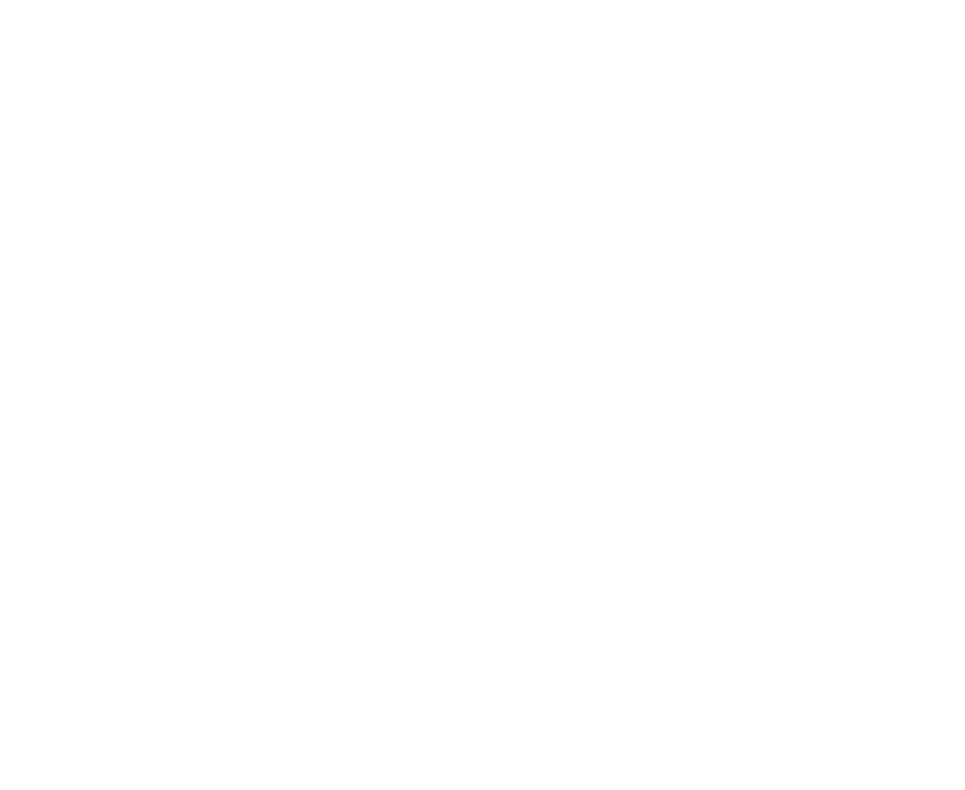
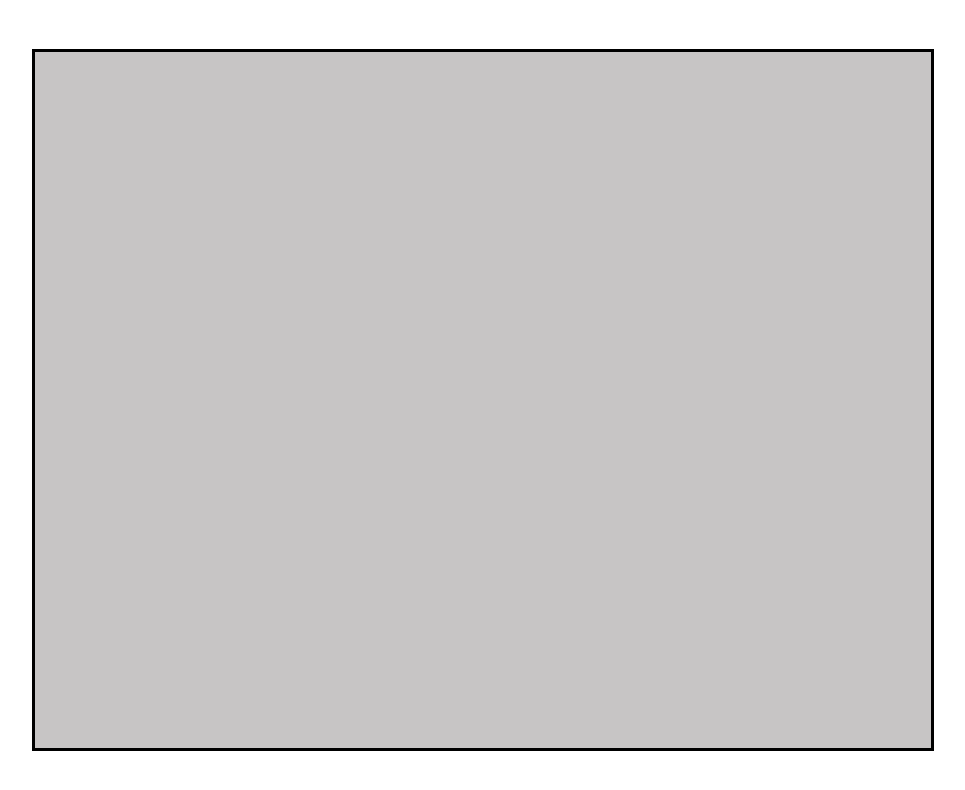
Before and after one commit to 1709emil/EksamensProjekt-EJ, a plain HTML site: page Index.html in a window 1280 px wide. Shown: the whole page, without its empty margins (157-1122 px from the left). Drawn offline with Linux system fonts and the light colour scheme.

Commit message:
more files plus canvas and gameloop

```diff
--- a/Index.html
+++ b/Index.html
@@ -5,9 +5,11 @@
     <meta http-equiv="X-UA-Compatible" content="IE=edge">
     <meta name="viewport" content="width=device-width, initial-scale=1.0">
     <title>Journey of the Blocks</title>
-    <script src="game.js"></script>
+    <link rel="stylesheet" href="style.css">
 </head>
 <body>
+ <canvas id="canv"></canvas>
+ <script src="game.js"></script>
+</body>
 
-</body>
 </html>
--- a/game.js
+++ b/game.js
@@ -0,0 +1,11 @@
+let canvas=document.getElementById("canv");
+let ctx= canvas.getContext("2d");
+
+
+window.onload=startGame();
+function startGame(){
+    gameloop()
+}
+function gameloop(){
+    window.requestAnimationFrame(gameloop)
+}
--- /dev/null
+++ b/style.css
@@ -0,0 +1,14 @@
+
+#canv{
+    background: rgb(199, 197, 197);
+    position: fixed;
+    top:0;
+    bottom: 0;
+    left: 0;
+    right: 0;
+    margin:auto;
+    padding: auto;
+    border:3.7px solid black;
+    width: 70%;
+    height: 87%;
+}
```
Also changed, not shown: Enemies.js (added), Enemys.js (added), Player.js (added).
